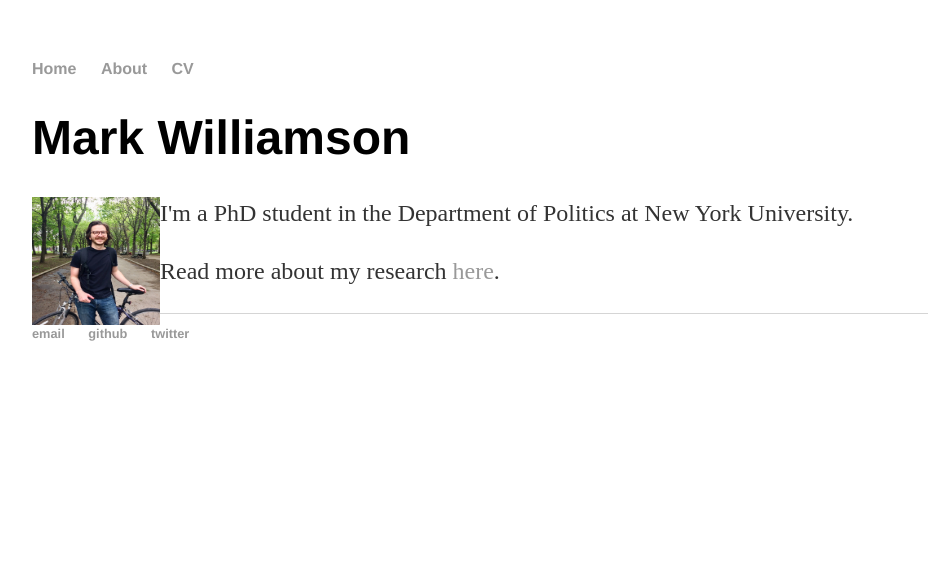
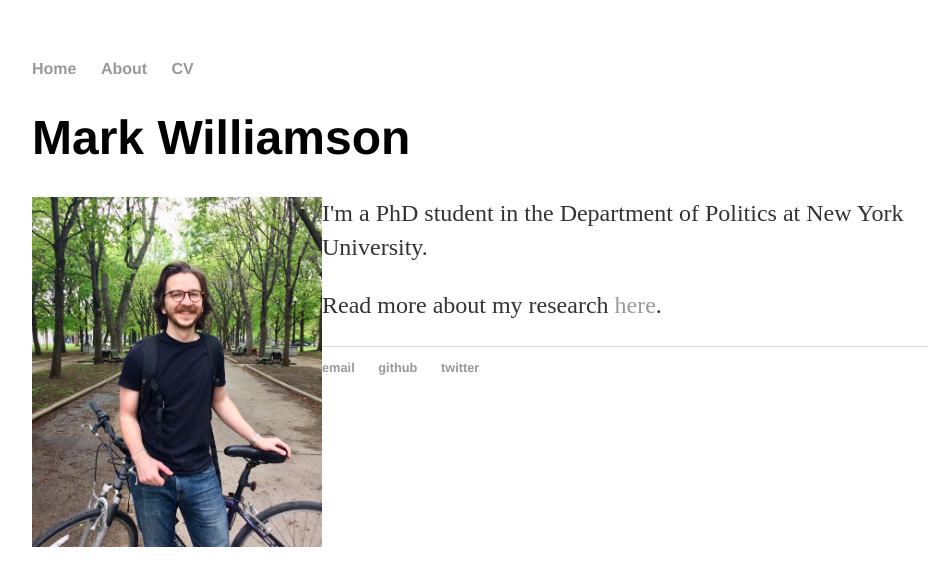
Before and after one commit to mark-williamson/mark-williamson.github.io, a Jekyll site: the page built from index.html, in a window 1280 px wide. Shown: the top 586 px of the page, without its empty margins (160-1094 px from the left). Built offline with Jekyll 4.4.1, drawn with Linux system fonts in a browser that asks for light colours.

Commit message:
update photo code

```diff
--- a/index.html
+++ b/index.html
@@ -4,7 +4,7 @@ title: Mark Williamson
 ---
 <div class="blurb">
 	<h1>Mark Williamson</h1>
-	<img src="assets/profile_photo.jpeg?raw=true" style="width:128px;height:128px;float:left"/>
+	<img src="assets/profile_photo.jpeg?raw=true" style="width:290px;height:350px;float:left;vspace:10px;hspace:10px"/>
 	<p>I'm a PhD student in the Department of Politics at New York University. </p>
 	<p> Read more about my research <a href="/about">here</a>.</p>
 </div><!-- /.blurb -->
```
